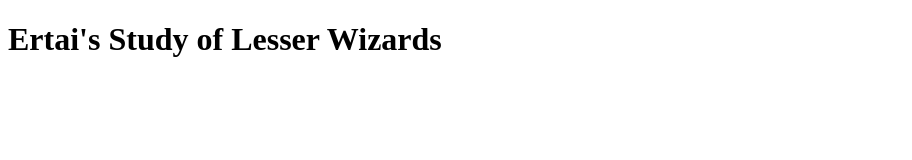
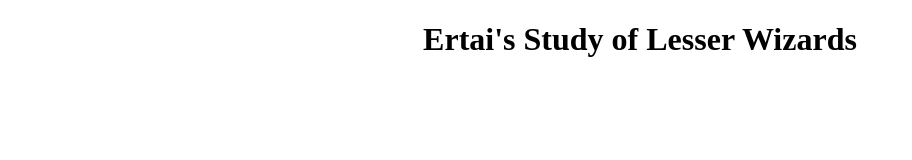
Before and after one commit to TemporalInept/temporalinept.github.io, a plain HTML site: page index.html in a window 1280 px wide. Shown: the whole page, without its empty margins (0-912 px from the left). Drawn offline with Linux system fonts and the light colour scheme.

Commit message:
Add files via upload

```diff
--- a/index.html
+++ b/index.html
@@ -1,6 +1,6 @@
 <!DOCTYPE html>
 <html>
 <body>
-<h1>Ertai's Study of Lesser Wizards</h1>
+<center><h1>Ertai's Study of Lesser Wizards</h1></center>
 </body>
 </html>
```
